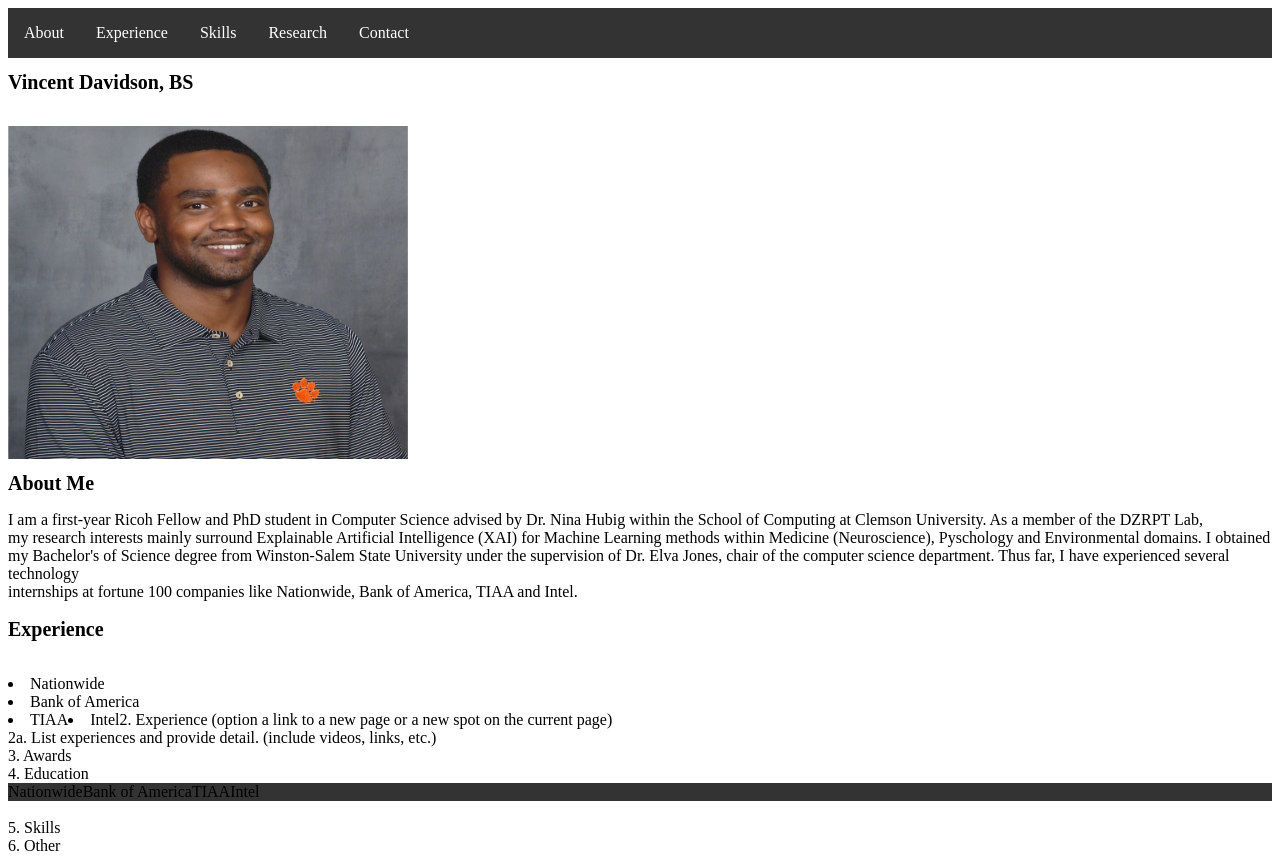
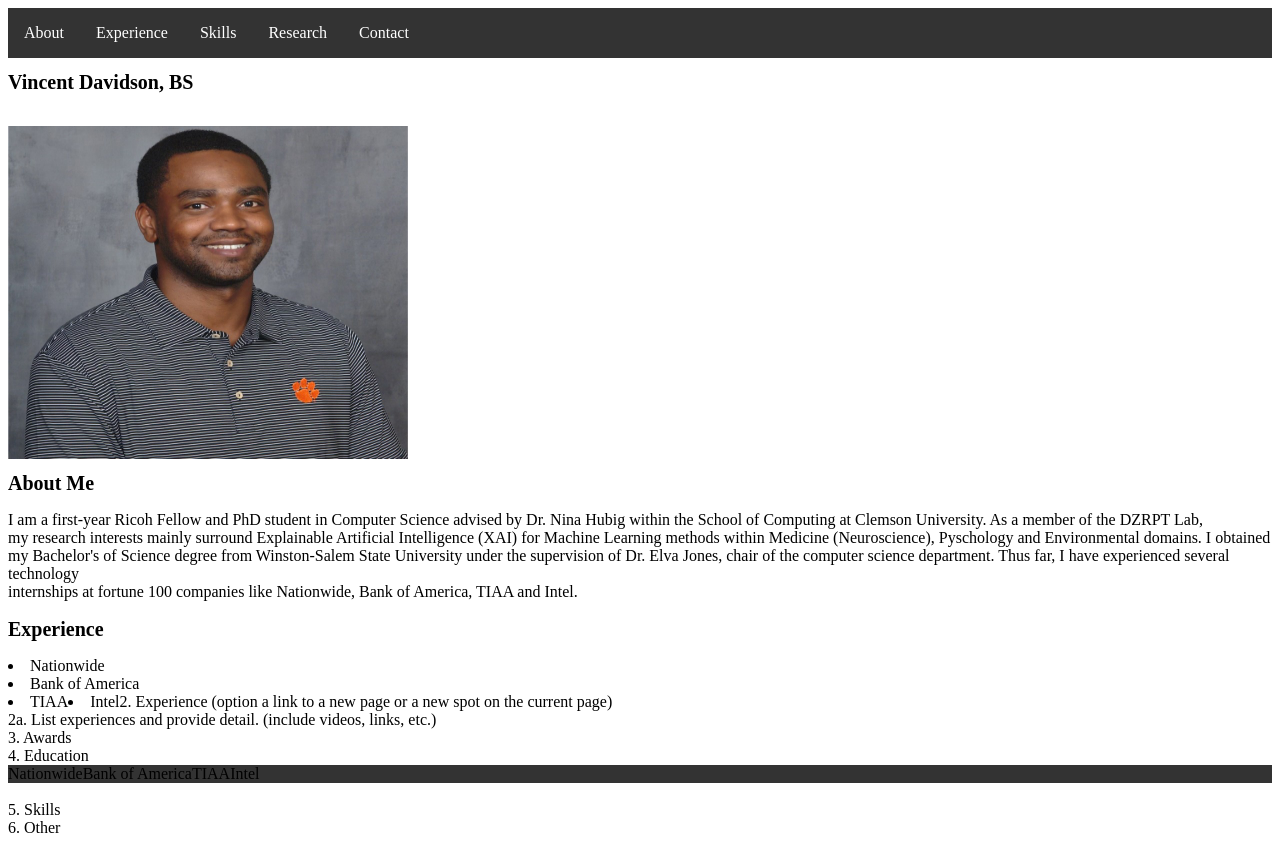
Before and after one commit to VintDave/exampleGitHubPage7, a plain HTML site: page index.html in a window 1280 px wide. Drawn offline with Linux system fonts and the light colour scheme.

Commit message:
Update index.html

```diff
--- a/index.html
+++ b/index.html
@@ -44,7 +44,7 @@
      <br> my research interests mainly surround Explainable Artificial Intelligence (XAI) for Machine Learning methods within Medicine (Neuroscience), Pyschology and Environmental domains. I obtained
      <br> my Bachelor's of Science degree from Winston-Salem State University under the supervision of Dr. Elva Jones, chair of the computer science department. Thus far, I have experienced several technology
      <br> internships at fortune 100 companies like Nationwide, Bank of America, TIAA and Intel. </p>
-       <h2 style="font-size:20px;">Experience</h2> <br>
+       <h2 style="font-size:20px;">Experience</h2>
        <ul2>
            <li>Nationwide</li>
            <br><li>Bank of America</li>
```
